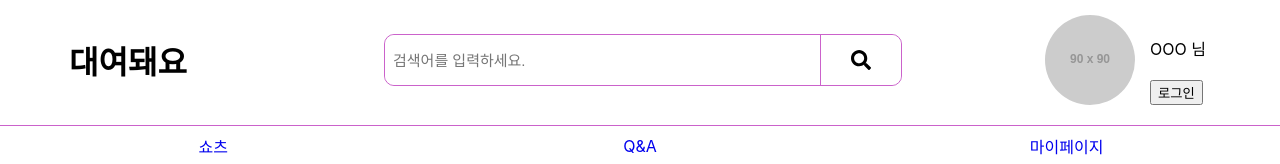
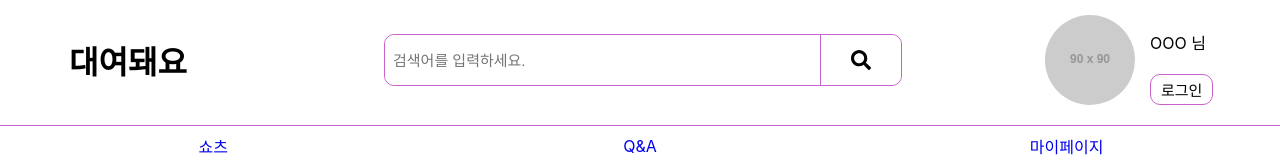
Before and after one commit to jeonghunpark1/daeyeodwaeyo, a React (Create React App) app in the folder front/: page / in a window 1280 px wide. Shown: the top 164 px of the page. Built offline with nearby package versions, Linux system fonts and the light colour scheme.

Commit message:
add hover-color and login_button style update

```diff
--- a/front/src/components/Header.tsx
+++ b/front/src/components/Header.tsx
@@ -33,7 +33,7 @@ const Header:React.FC = () => {
           </div>
           <div className={style.user_info_box}>
             <div className={style.user_nickname}>OOO 님</div>
-            <button className={style.login_button}>로그인</button>
+            <Link className={style.login_button} to={'/login'}>로그인</Link>
           </div>
         </div>
       </div>
--- a/front/src/styles/header.module.css
+++ b/front/src/styles/header.module.css
@@ -1,6 +1,7 @@
 /* 전역변수 선언 */
 :root {
   --line-color: rgb(203, 98, 203);
+  --hover-color: rgb(223, 162, 223);
   --box-radius-value: 10px;
 
 }
@@ -154,8 +155,21 @@
 }
 
 .login_button {
+  border: 1px solid var(--line-color);
+  border-radius: var(--box-radius-value);
   margin: 20px 50px 15px 0;
+  padding: 4px 10px;
+  text-decoration: none;
+  color: black;
+  font-size: 15px;
+}
 
+.login_button:visited {
+  text-decoration: none;
+}
+
+.login_button:hover {
+  background-color: var(--hover-color);
 }
 
 /* 헤더 네이게이션 부분 */
@@ -196,5 +210,5 @@
 }
 
 .nav_menu:hover {
-  background-color: lightgray;
+  background-color: var(--hover-color);
 }
```
